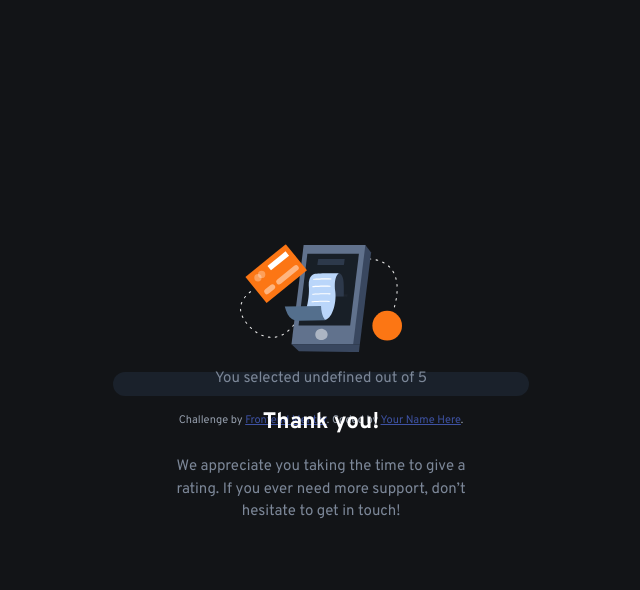
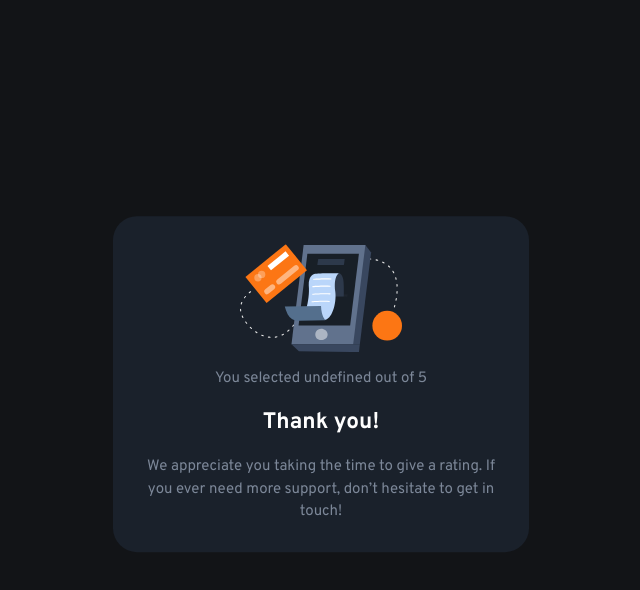
Before and after one commit to felipetn1989/interactive-rating-component-main, a plain HTML site: page index.html in a window 1280 px wide. Both pictures are taken after a click on the button "SUBMIT". Shown: the whole page, without its empty margins (319-959 px from the left). Drawn offline with Linux system fonts and the light colour scheme.

Commit message:
Update style.css

```diff
--- a/styles/style.css
+++ b/styles/style.css
@@ -198,8 +198,11 @@ input:checked + label {
 }
 
 .thankyou {
+  background-color: inherit;
+  border-radius: inherit;
   color: var(--Medium-Grey);
   text-align: center;
+  width: inherit;
 }
 
 .thankyou h2 {
@@ -256,4 +259,8 @@ input:checked + label {
   #sub_button {
     width: 100%;
   }
+
+  .thankyou {
+    width: inherit;
+  }
 }
```
